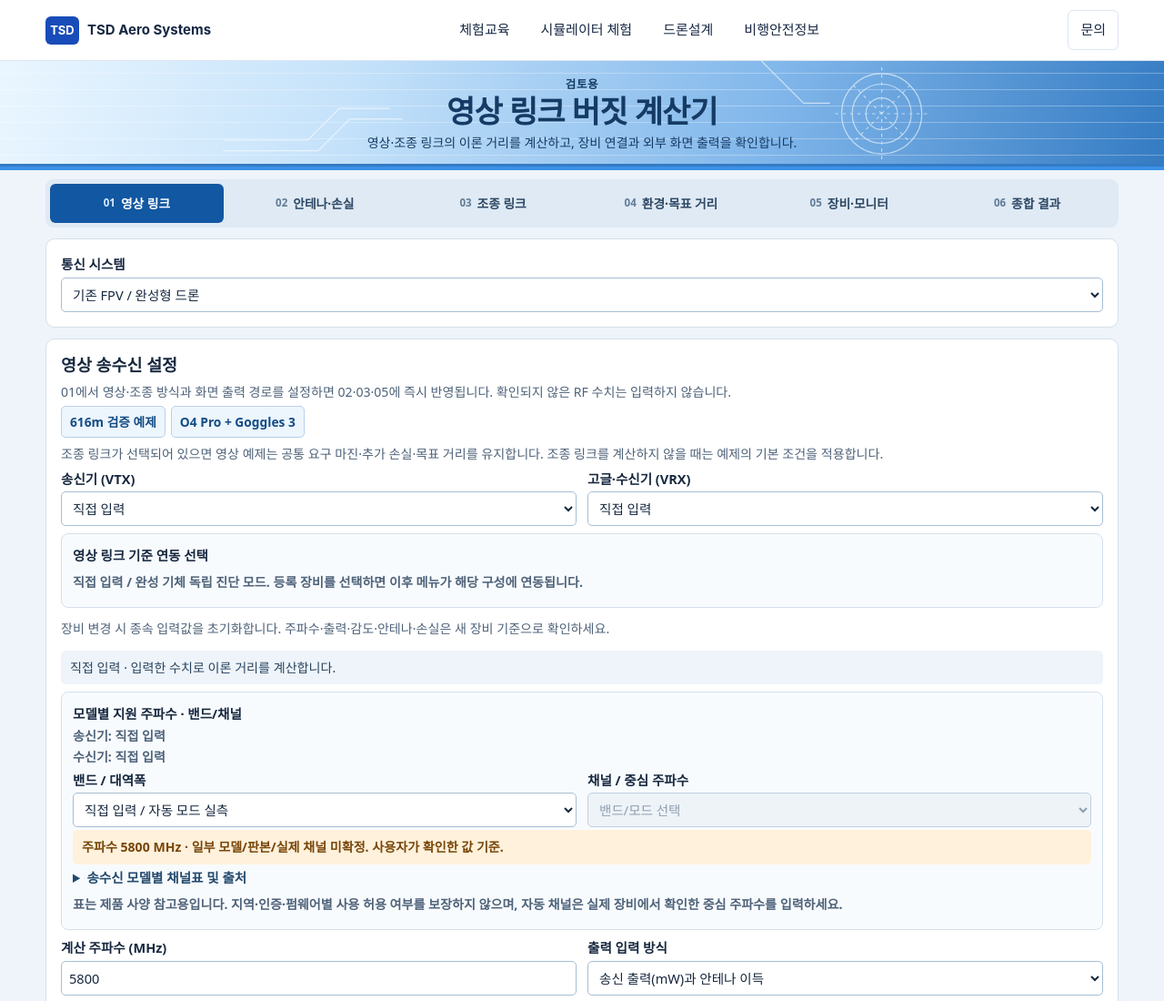
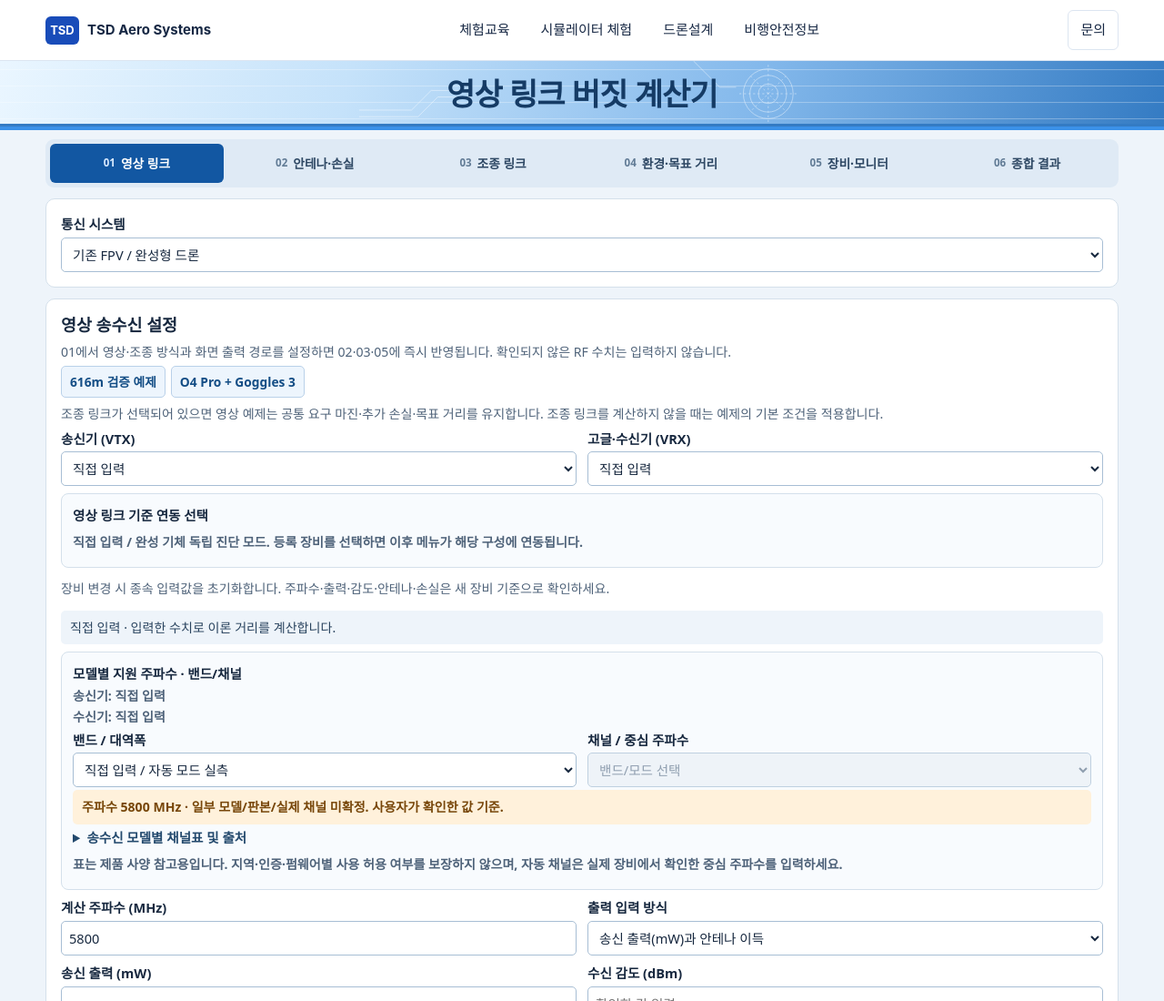
Before and after one commit to LWHFPV/TSD-FPV, a plain HTML site: page link-budget.html in a window 1280 px wide. Shown: the top 1100 px of the page at 91% size. Drawn offline with Linux system fonts and the light colour scheme.

Commit message:
UI: compact layout link-budget.html

```diff
--- a/link-budget.html
+++ b/link-budget.html
@@ -28,7 +28,7 @@ main{padding:20px 0 38px}.tabs{display:flex;gap:5px;padding:5px;margin-bottom:20
 </style><link rel="stylesheet" href="./tsd-aero-common.css">
 </head>
 <body>
-<header data-tsd-common-header><div data-tsd-common-bar><a data-tsd-common-brand href="./index.html"><span aria-hidden="true">TSD</span>TSD Aero Systems</a><nav data-tsd-common-nav aria-label="주 메뉴"><a href="./education.html">체험교육</a><a href="./simulator.html#technology">시뮬레이터 체험</a><a href="./drone-design.html">드론설계</a><a href="./flight-safety.html">비행안전정보</a></nav><a data-tsd-common-contact href="./contact.html">문의</a></div></header><header data-tsd-common-hero class="top"><div class="wrap"><div class="brand" style="color:#153b65">검토용</div><h1>영상 링크 버짓 계산기</h1><p>영상·조종 링크의 이론 거리를 계산하고, 장비 연결과 외부 화면 출력을 확인합니다.</p></div></header>
+<header data-tsd-common-header><div data-tsd-common-bar><a data-tsd-common-brand href="./index.html"><span aria-hidden="true">TSD</span>TSD Aero Systems</a><nav data-tsd-common-nav aria-label="주 메뉴"><a href="./education.html">체험교육</a><a href="./simulator.html#technology">시뮬레이터 체험</a><a href="./drone-design.html">드론설계</a><a href="./flight-safety.html">비행안전정보</a></nav><a data-tsd-common-contact href="./contact.html">문의</a></div></header><header data-tsd-common-hero class="top"><div class="wrap"><h1>영상 링크 버짓 계산기</h1></div></header>
 <main class="wrap"><nav class="tabs step-tabs" aria-label="계산기 메뉴"><button type="button" data-tab="rf" aria-controls="rf" aria-pressed="true"><span class="step-num">01</span><span>영상 링크</span></button><button type="button" data-tab="antenna" aria-controls="antenna" aria-pressed="false"><span class="step-num">02</span><span>안테나·손실</span></button><button type="button" data-tab="control" aria-controls="control" aria-pressed="false"><span class="step-num">03</span><span>조종 링크</span></button><button type="button" data-tab="environment" aria-controls="environment" aria-pressed="false"><span class="step-num">04</span><span>환경·목표 거리</span></button><button type="button" data-tab="devices" aria-controls="devices" aria-pressed="false"><span class="step-num">05</span><span>장비·모니터</span></button><button type="button" data-tab="results" aria-controls="results" aria-pressed="false"><span class="step-num">06</span><span>종합 결과</span></button></nav><section id="rf" class="work-pane " aria-label="영상 링크"><div class="card uav-mode"><label class="field">통신 시스템<select class="uavMode"><option value="fpv">기존 FPV / 완성형 드론</option><option value="uav">산업용 UAV 영상·통합 데이터링크</option><option value="telemetry">UAV 텔레메트리 (데이터 전용)</option><option value="network">LTE / 5G / Wi-Fi (참고)</option></select></label></div><section class="card uav-panel" id="uav-rf" hidden></section><form class="card" id="videoForm">
 <h2>영상 송수신 설정</h2><p class="muted">01에서 영상·조종 방식과 화면 출력 경로를 설정하면 02·03·05에 즉시 반영됩니다. 확인되지 않은 RF 수치는 입력하지 않습니다.</p>
 <div class="actions"><button id="videoSample" type="button">616m 검증 예제</button><button id="o4Sample" type="button">O4 Pro + Goggles 3</button></div>
```
